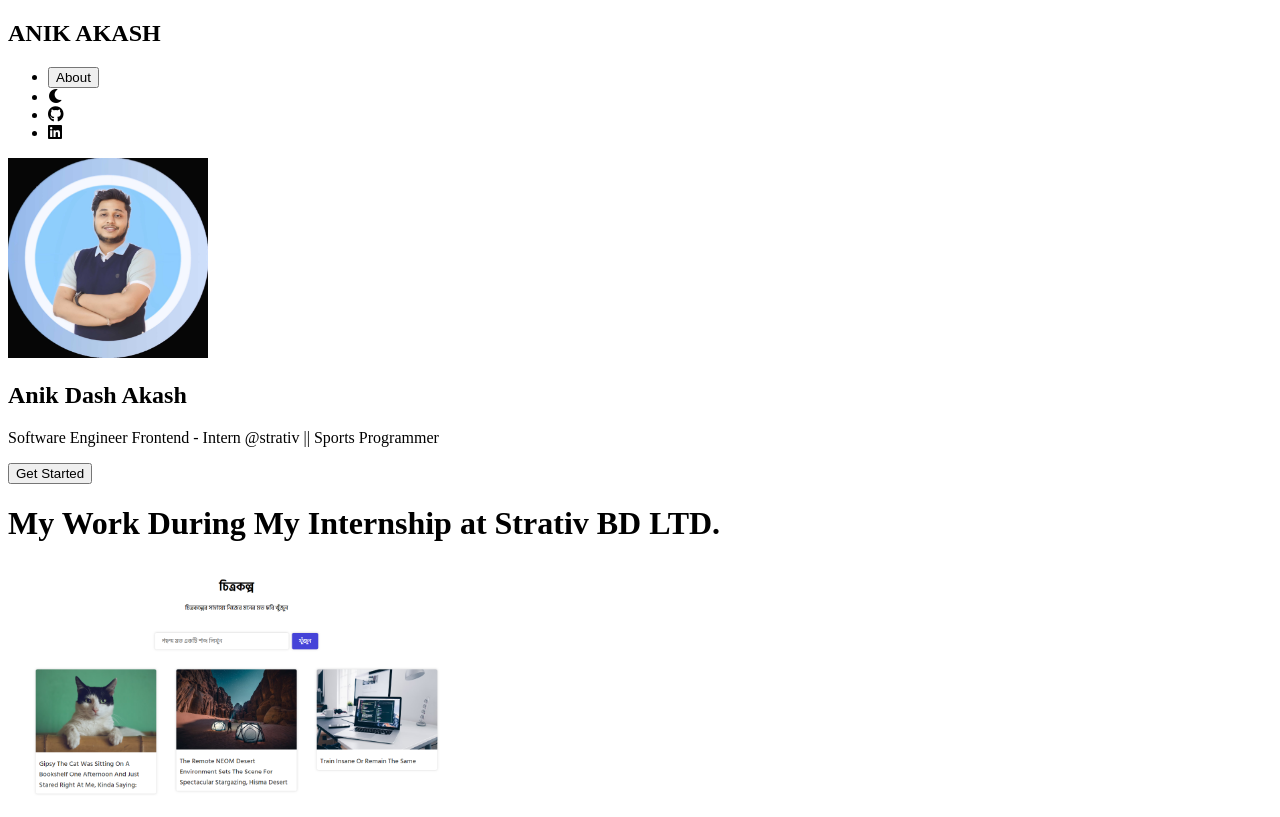
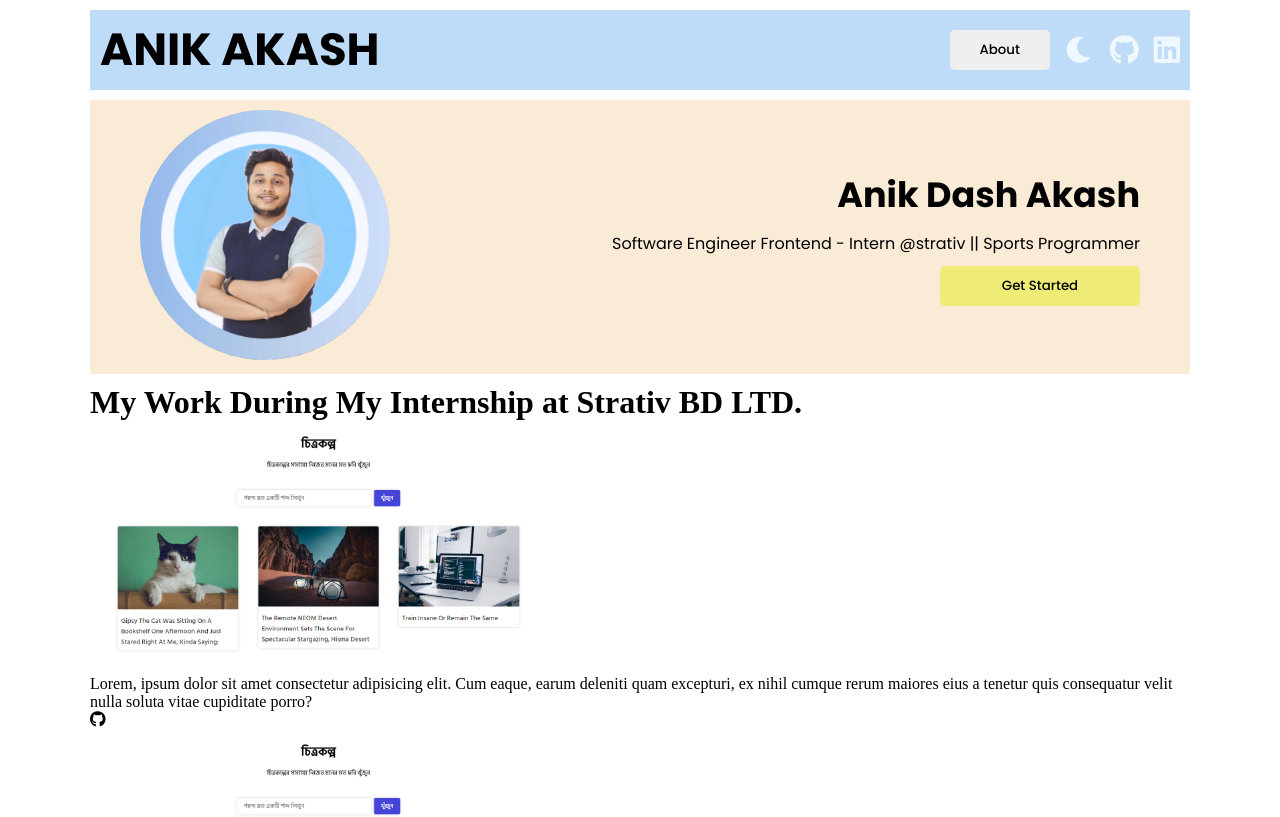
Before and after one commit to anikakash-strativ/anikakash-strativ, a plain HTML site: page index.html in a window 1280 px wide. Shown: the top 817 px of the page. Drawn offline with Linux system fonts and the light colour scheme.

Commit message:
feat(add) : complete navbar and hearo section

```diff
--- a/index.css
+++ b/index.css
@@ -0,0 +1,101 @@
+@import url('https://fonts.googleapis.com/css2?family=Poppins:wght@200;400;500;600;700&display=swap');
+
+*{
+    margin: 0;
+    padding: 0;
+}
+
+.container{
+    padding: 0 10px;
+    width: 1100PX;
+    max-width: 100%;
+    margin: 10px auto;
+}
+
+/* narbar */
+
+.navbar{
+    display: flex;
+    background-color: rgb(190, 220, 247);
+    justify-content: space-between;
+    align-items: center;
+    height: 80px;
+}
+
+.logo{
+    margin-left: 10px;
+    font-family: "Poppins", serif;
+    font-weight: 700;
+    font-size: 30px;
+}
+.munu{
+    margin-right: 10px;
+}
+.munu ul{
+    display: flex;
+    gap: 15px;
+    list-style-type: none;
+    align-items: center;
+}
+
+.munu ul li button{
+    width: 100px;
+    height: 40px;
+    border: 0px;
+    border-radius: 5px;
+    font-family: "Poppins", serif;
+    font-weight: 500;
+}
+
+.navicon{
+    font-size: 30px;
+    color: aliceblue;
+}
+
+/* hero */
+
+.herosection{
+    display: flex;
+    justify-content: space-between;
+    background-color: antiquewhite;
+    padding: 10px;
+    align-items: center;
+
+}
+
+.profileimg{
+    margin-left: 40px;
+    background: transparent;
+}
+
+.profileimg img{
+    height: 250px;
+    border-radius: 50%;
+}
+.profileinfo{
+    display: flex;
+    flex-direction: column;
+    align-items: flex-end;
+    gap:10px;
+    margin-right: 40px;
+}
+
+.name h1{
+    font-family: "Poppins", serif;
+    font-weight: 700;
+    font-weight: bold;
+    font-size: 35px;
+}
+
+.about p{
+    font-family: "Poppins", serif;
+}
+.getintouch button{
+    width: 200px;
+    height: 40px;
+    border: 0px;
+    border-radius: 5px;
+    font-family: "Poppins", serif;
+    font-weight: 500;
+    background-color: rgb(238, 236, 119);
+}
--- a/index.html
+++ b/index.html
@@ -8,6 +8,7 @@
       rel="stylesheet"
       href="https://cdnjs.cloudflare.com/ajax/libs/font-awesome/6.0.0-beta3/css/all.min.css"
     />
+    <link rel="stylesheet" href="index.css">
   </head>
   <body>
     <!-- Nav Bar sections -->
@@ -19,9 +20,9 @@
         <div class="munu">
           <ul>
             <li><button>About</button></li>
-            <li><i id="mood" class="fa-solid fa-moon"></i></li>
-            <li><i class="fa-brands fa-github"></i></li>
-            <li><i class="fa-brands fa-linkedin"></i></li>
+            <li><i id="mood" class="fa-solid fa-moon navicon"></i></li>
+            <li><i class="fa-brands fa-github navicon"></i></li>
+            <li><i class="fa-brands fa-linkedin navicon"></i></li>
           </ul>
         </div>
       </nav>
@@ -35,7 +36,7 @@
           <img
             src="./profileimg.jpg"
             alt="anikakash profile pic"
-            style="height: 200px"
+
           />
         </div>
         <div class="profileinfo">
```
Also changed, not shown: anik_dp.jpg (added).
